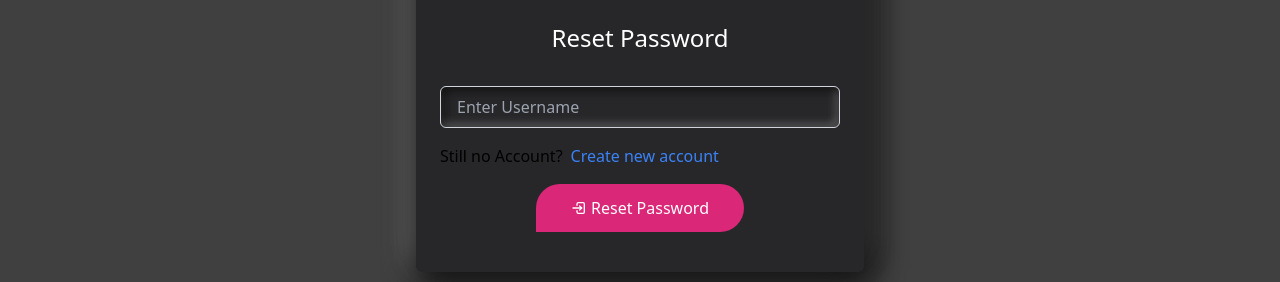
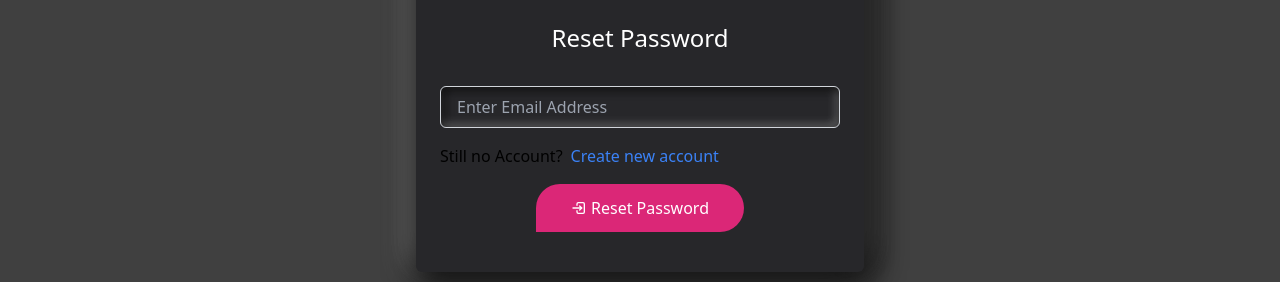
Before and after one commit to Swayangdipta/mlm-front, a React (Vite) app: page /forgot-pass in a window 1280 px wide. Shown: the part 314-596 px from the top of the page. Built offline with nearby package versions, Linux system fonts and the light colour scheme; no server answers.

Commit message:
Added Password Reset

```diff
--- a/src/App.jsx
+++ b/src/App.jsx
@@ -41,6 +41,7 @@ function App() {
         <Route path="/tokenwallet" element={<Invest />}/>
         <Route path="/redeemwallet" element={<Invest type='Redeem' />}/>
         <Route path="/forgot-pass" element={<ForgotPassword />}/>
+        <Route path="/reset-password/:token" element={<ForgotPassword type="reset" />}/>
         <Route path="/transactions/:userId" element={<Transactions />}/>
         <Route path="/admin" element={<AdminDashboard />}/>
         <Route path="/admin/manage-users" element={<UserManage />}/>
--- a/src/ForgotPassword.jsx
+++ b/src/ForgotPassword.jsx
@@ -1,19 +1,20 @@
 import { useEffect, useState } from "react";
-import { useNavigate } from "react-router-dom";
+import { useNavigate, useParams } from "react-router-dom";
 import { Link } from "react-router-dom";
 import logo from "./asset/logo.png";
 import { TbLogin2 } from "react-icons/tb";
-import { login, loginAdmin } from "./helper/baseApiCalls";
+import { generatePasswordResetLink, login, loginAdmin, resetPassword } from "./helper/baseApiCalls";
 import {
   getAuthFromSessionStorage,
   setAuthInSessionStorage,
 } from "./utils/ls.util";
 import PropTypes from "prop-types";
+import { toast } from "react-toastify";
 
-export default function ForgotPassword({ isAdmin }) {
+export default function ForgotPassword({ type = "def" }) {
   const navigate = useNavigate();
   const [isMenuOpen, setIsMenuOpen] = useState(false);
-
+  const {token} = useParams()
   const handleLoginButtonClick = () => {
     navigate("/login");
   };
@@ -26,7 +27,7 @@ export default function ForgotPassword({ isAdmin }) {
     setIsMenuOpen(!isMenuOpen);
   };
 
-  const [username, setUsername] = useState("");
+  const [email, setEmail] = useState("");
   const [errorMessage, setErrorMessage] = useState("");
   const auth = getAuthFromSessionStorage();
 
@@ -35,22 +36,24 @@ export default function ForgotPassword({ isAdmin }) {
     setErrorMessage("");
 
     try {
-      let response;
-      if (isAdmin) {
-        response = await loginAdmin({ username });
-      } else {
-        response = await login({ username });
+      const response = type === 'def' ? await generatePasswordResetLink({email}) : await resetPassword({password: email}, token);
+
+      if (response.status !== 201) {
+        setErrorMessage(response.data.message);
+        return;
       }
-
-      if (response.status === 200) {
-        setAuthInSessionStorage(response.data);
-        navigate(isAdmin ? "/admin" : "/Dashboard");
-      } else {
-        setErrorMessage("Login failed. Please try again.");
+      if (response.status === 201) {
+        if(type === 'def') {
+          toast.success("Password reset link sent to your email.");
+        }
+        else {
+          toast.success("Password reset successfully.");
+        }
+        return;
       }
     } catch (error) {
       console.log(error);
-      setErrorMessage("Invalid Username");
+      setErrorMessage(error.response.data.message);
     }
   };
 
@@ -136,13 +139,15 @@ export default function ForgotPassword({ isAdmin }) {
           )}
 
           <form onSubmit={handleSubmit}>
+            {
+              type === 'reset' ? (
                 <div className="mb-4 pt-6">
                 <input
-                type="text"
-                id="username"
-                name="username"
-                value={username}
-                onChange={(e) => setUsername(e.target.value)}
+                  type="password"
+                  id="password"
+                  name="password"
+                  value={email}
+                  onChange={(e) => setEmail(e.target.value)}
                   className="w-full px-4 py-2 border border-gray-300 rounded-md bg-zinc-800 text-white focus:outline-none focus:ring-2 focus:ring-orange-400"
                   style={{
                     boxShadow:
@@ -151,10 +156,32 @@ export default function ForgotPassword({ isAdmin }) {
                       "inset 4px 0px 8px rgba(0, 0, 0, 0.6), " + // Darker shadow on the left (pressed effect)
                       "inset -4px 0px 8px rgba(255, 255, 255, 0.2)", // Lighter right shadow (soft glow)
                   }}
-                placeholder="Enter Username"
+                  placeholder="Enter New Password"
                   required
                 />
               </div>
+              ) : (
+                <div className="mb-4 pt-6">
+                <input
+                  type="email"
+                  id="email"
+                  name="email"
+                  value={email}
+                  onChange={(e) => setEmail(e.target.value)}
+                  className="w-full px-4 py-2 border border-gray-300 rounded-md bg-zinc-800 text-white focus:outline-none focus:ring-2 focus:ring-orange-400"
+                  style={{
+                    boxShadow:
+                      "inset 0px 4px 8px rgba(0, 0, 0, 0.6), " + // Darker shadow on top (pressed effect)
+                      "inset 0px -4px 8px rgba(255, 255, 255, 0.2), " + // Lighter bottom shadow (soft glow)
+                      "inset 4px 0px 8px rgba(0, 0, 0, 0.6), " + // Darker shadow on the left (pressed effect)
+                      "inset -4px 0px 8px rgba(255, 255, 255, 0.2)", // Lighter right shadow (soft glow)
+                  }}
+                  placeholder="Enter Email Address"
+                  required
+                />
+              </div>
+              )
+            }
 
             <div className="flex sm:flex-row justify-between  space-x-10">
               <p>
--- a/src/helper/baseApiCalls.js
+++ b/src/helper/baseApiCalls.js
@@ -319,3 +319,19 @@ export const transferAmount = async (userId,memberId, data) => {
       return error
   }
 }
+
+export const generatePasswordResetLink = async (data) => {
+  try {
+      return axios.post(`${backend}/auth/forgot-password`, data).then(response => response)
+  } catch (error) {
+      return error
+  }
+}
+
+export const resetPassword = async (data, token) => {
+  try {
+      return axios.put(`${backend}/auth/reset-password/${token}`, data).then(response => response)
+  } catch (error) {
+      return error
+  }
+}
```
Lines whose indentation alone changed are shown as unchanged.
